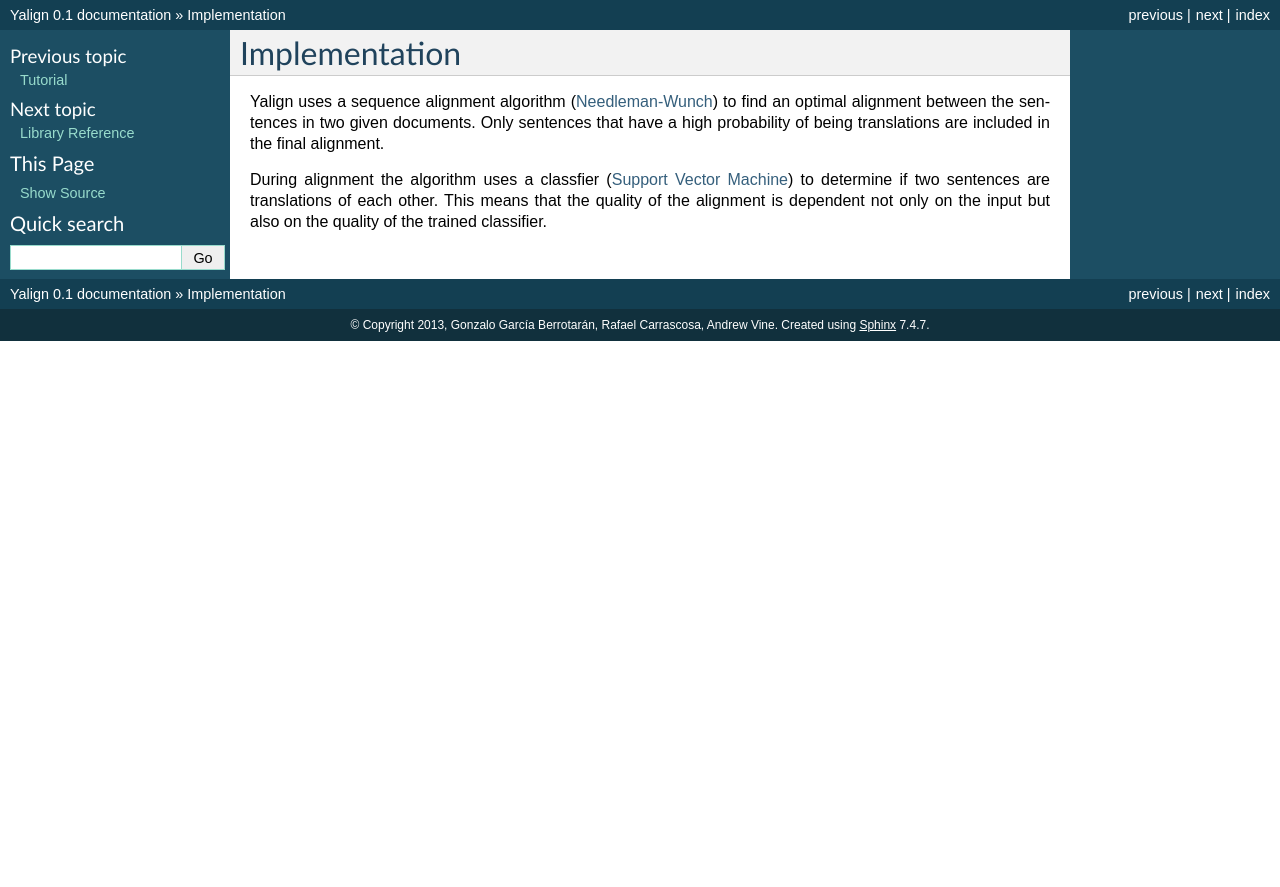
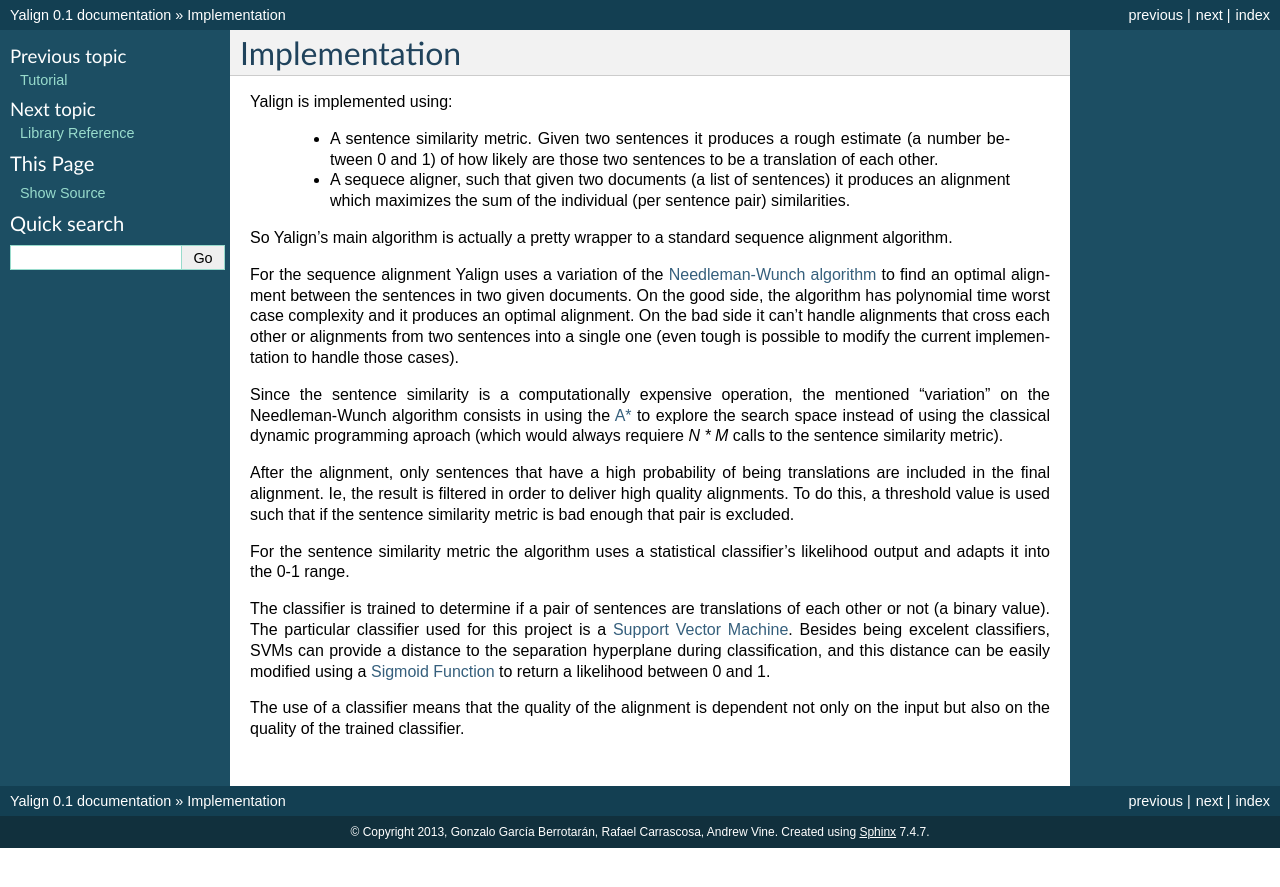
Before and after one commit to machinalis/yalign, a Sphinx documentation site: the page built from docs/implementation.rst, in a window 1280 px wide. Shown: the top 887 px of the page. Built offline with Sphinx 7.4.7, drawn with Linux system fonts in a browser that asks for light colours.

Commit message:
Added extra documentation

```diff
--- a/docs/implementation.rst
+++ b/docs/implementation.rst
@@ -1,6 +1,52 @@
 Implementation
 ==============
 
-Yalign uses a sequence alignment algorithm (`Needleman-Wunch <http://en.wikipedia.org/wiki/Needleman%E2%80%93Wunsch_algorithm>`_) to find an optimal alignment between the sentences in two given documents. Only sentences that have a high probability of being translations are included in the final alignment.
+Yalign is implemented using:
 
-During alignment the algorithm uses a classfier (`Support Vector Machine <http://en.wikipedia.org/wiki/Support_vector_machine>`_) to determine if two sentences are translations of each other. This means that the quality of the alignment is dependent not only on the input but also on the quality of the trained classifier.
+ - A sentence similarity metric. Given two sentences it produces a rough
+   estimate (a number between 0 and 1) of how likely are those two sentences
+   to be a translation of each other.
+ - A sequece aligner, such that given two documents (a list of sentences) it
+   produces an alignment which maximizes the sum of the individual
+   (per sentence pair) similarities.
+
+So Yalign's main algorithm is actually a pretty wrapper to a standard sequence
+alignment algorithm.
+
+For the sequence alignment Yalign uses a variation of the
+`Needleman-Wunch algorithm <http://en.wikipedia.org/wiki/Needleman%E2%80%93Wunsch_algorithm>`_
+to find an optimal alignment between the sentences in two given documents.
+On the good side, the algorithm has polynomial time worst case complexity and it
+produces an optimal alignment.
+On the bad side it can't handle alignments that
+cross each other or alignments from two sentences into a single one (even tough
+is possible to modify the current implementation to handle those cases).
+
+Since the sentence similarity is a computationally expensive operation,
+the mentioned "variation" on the Needleman-Wunch algorithm consists in using
+the `A* <http://en.wikipedia.org/wiki/A*_search_algorithm>`_ to explore the
+search space instead of using the classical dynamic programming aproach (which
+would always requiere `N * M` calls to the sentence similarity metric).
+
+After the alignment, only sentences that have a high probability of being
+translations are included in the final alignment. Ie, the result is filtered
+in order to deliver high quality alignments. To do this, a threshold value is
+used such that if the sentence similarity metric is bad enough that pair is
+excluded.
+
+
+For the sentence similarity metric the algorithm uses a statistical
+classifier's likelihood output and adapts it into the 0-1 range.
+
+The classifier is trained to determine if a pair of sentences are translations
+of each other or not (a binary value). The particular classifier used for this
+project is a
+`Support Vector Machine <http://en.wikipedia.org/wiki/Support_vector_machine>`_.
+Besides being excelent classifiers, SVMs can provide a distance to the
+separation hyperplane during classification, and this distance can be easily
+modified using a
+`Sigmoid Function <http://en.wikipedia.org/wiki/Sigmoid_function>`_ to return
+a likelihood between 0 and 1.
+
+The use of a classifier means that the quality of the alignment is dependent
+not only on the input but also on the quality of the trained classifier.
```
Also changed, not shown: README.rst (+4 -4 lines), 1 other file.
